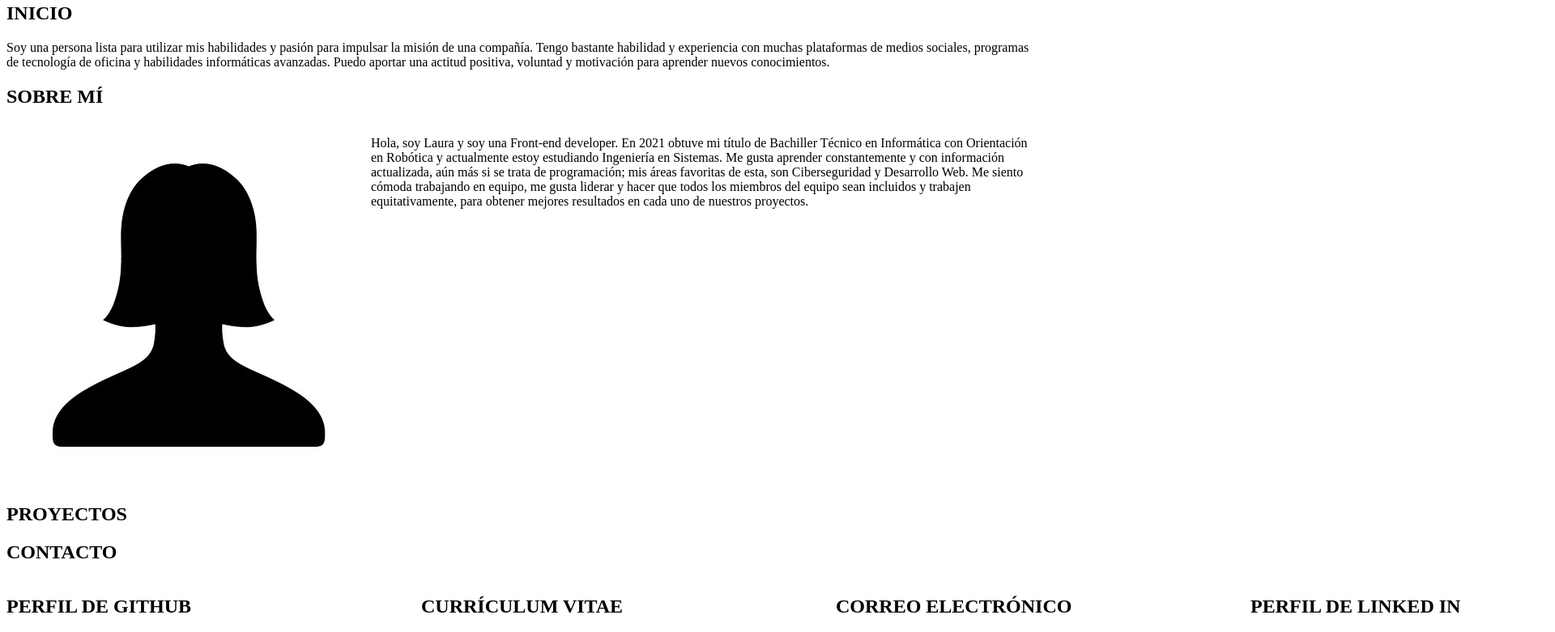
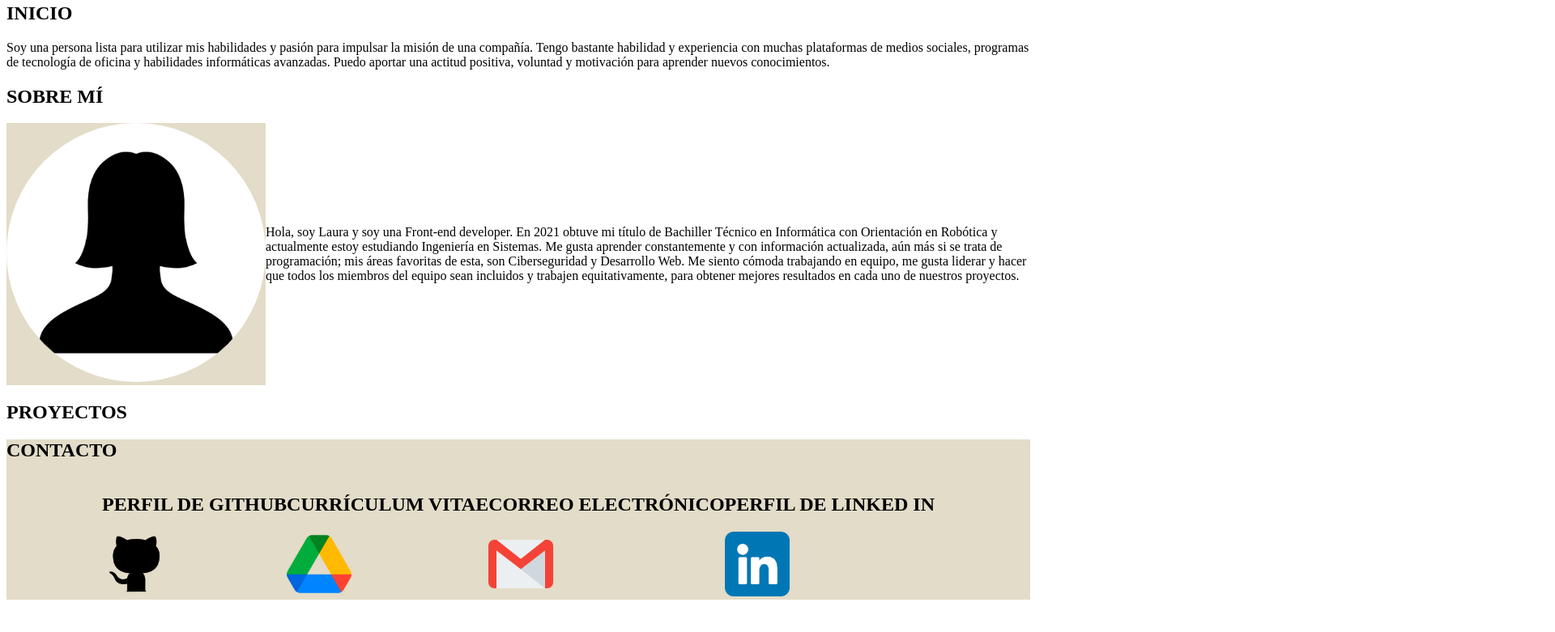
Before and after one commit to Laura-Izaguirre/Portafolio, a plain HTML site: page index.html in a window 1280 px wide. Shown: the part 102-883 px from the top of the page at 81% size, 1920 px wide, since content can reach past the window. After the commit the page ends 851 px from the top, so only its background shows below. Drawn offline with Linux system fonts and the light colour scheme.

Commit message:
Color de fondo asignado

```diff
--- a/index.html
+++ b/index.html
@@ -31,7 +31,9 @@
         <section id="section-b">
             <h2 id="sobre-mi" class="subt">SOBRE MÍ</h2>
             <div id="div-secb">
-                <img src="silueta.jpg">
+                <div id="fondo-foto">
+                    <img id="foto" src="silueta.jpg">
+                </div>
                 <p>Hola, soy Laura y soy una Front-end developer.
                     En 2021 obtuve mi título de Bachiller Técnico en Informática con Orientación en Robótica y actualmente estoy estudiando Ingeniería en Sistemas. Me gusta aprender constantemente y con información actualizada, aún más si se trata de programación; mis áreas favoritas de esta, son Ciberseguridad y Desarrollo Web.
                     Me siento cómoda trabajando en equipo, me gusta liderar y hacer que todos los miembros del equipo sean incluidos y trabajen equitativamente, para obtener mejores resultados en cada uno de nuestros proyectos.
@@ -48,20 +50,19 @@
             <section id="contacto-d">
                     <div>
                         <h2 class="subt">PERFIL DE GITHUB</h2>
-                        <a href="https://github.com/Laura-Izaguirre"><img class="imgc" src="github.png"></a>
+                        <a href="https://github.com/Laura-Izaguirre"><img class="imgd" src="github.png"></a>
                     </div>
                     <div>
                         <h2 class="subt">CURRÍCULUM VITAE</h2>
-                        <a href="https://drive.google.com/file/d/1Poxv4Vhw6fuSx1sUCYx_I6rAQ7Ys9zpX/view?usp=sharing"><img class="imgc" src="drive.png" alt=""></a>
+                        <a href="https://drive.google.com/file/d/1Poxv4Vhw6fuSx1sUCYx_I6rAQ7Ys9zpX/view?usp=sharing" target="_blank"><img class="imgd" src="drive.png" alt=""></a>
                     </div>
-
                     <div>
                         <h2 class="subt">CORREO ELECTRÓNICO</h2>
-                        <a href="mailto:laurar.izaguirre@gmail.com?Subject=Buen día Laura, le saluda..."><img class="imgc" src="correo.png" alt=""></a>
+                        <a href="mailto:laurar.izaguirre@gmail.com?Subject=Buen día Laura, le saluda..."><img class="imgd" src="correo.png" alt=""></a>
                     </div>
                     <div>
                         <h2 class="subt">PERFIL DE LINKED IN</h2>
-                        <a href="https://www.linkedin.com/in/laura-izaguirre-a552a5252/"><img class="imgc" src="linkedin.png" alt=""></a>
+                        <a href="https://www.linkedin.com/in/laura-izaguirre-a552a5252/"><img class="imgd" src="linkedin.png" alt=""></a>
                     </div>
             </section>
                     </ul>
--- a/style.css
+++ b/style.css
@@ -1,14 +1,40 @@
+header {
+    background-color: #100f0f;
+}
+
 #listap {
     display: flex;
     justify-content: flex-end;
+    background-color: #0f3d3e;
 }
 
 #div-secb {
     display: flex;
+    align-items: center;
 }
 
+#foto {
+    max-width: 20rem;
+    max-height: 20rem;
+    border-radius: 50%;
+}
+
+#fondo-foto {
+    background-color: #e2dcc8;
+    width: 80%;
+}
 
 #contacto-d {
     display: flex;
     flex-direction: row;
+    justify-content: center;
 }
+
+#section-d {
+    background-color: #e2dcc8;
+}
+
+.imgd {
+    max-width: 5rem;
+    max-height: 5rem;
+}
```
Also changed, not shown: fondo.jpg (added).
